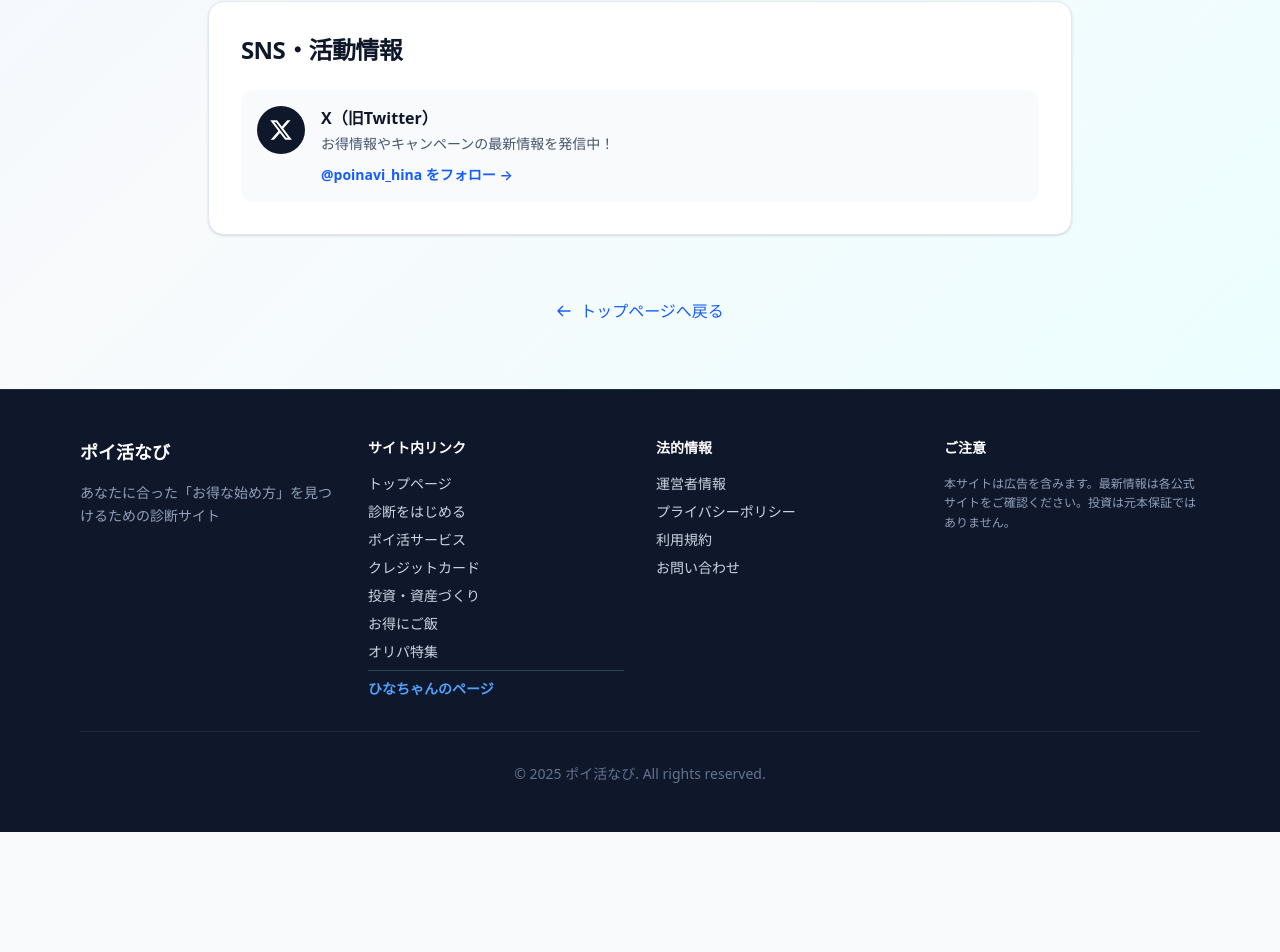
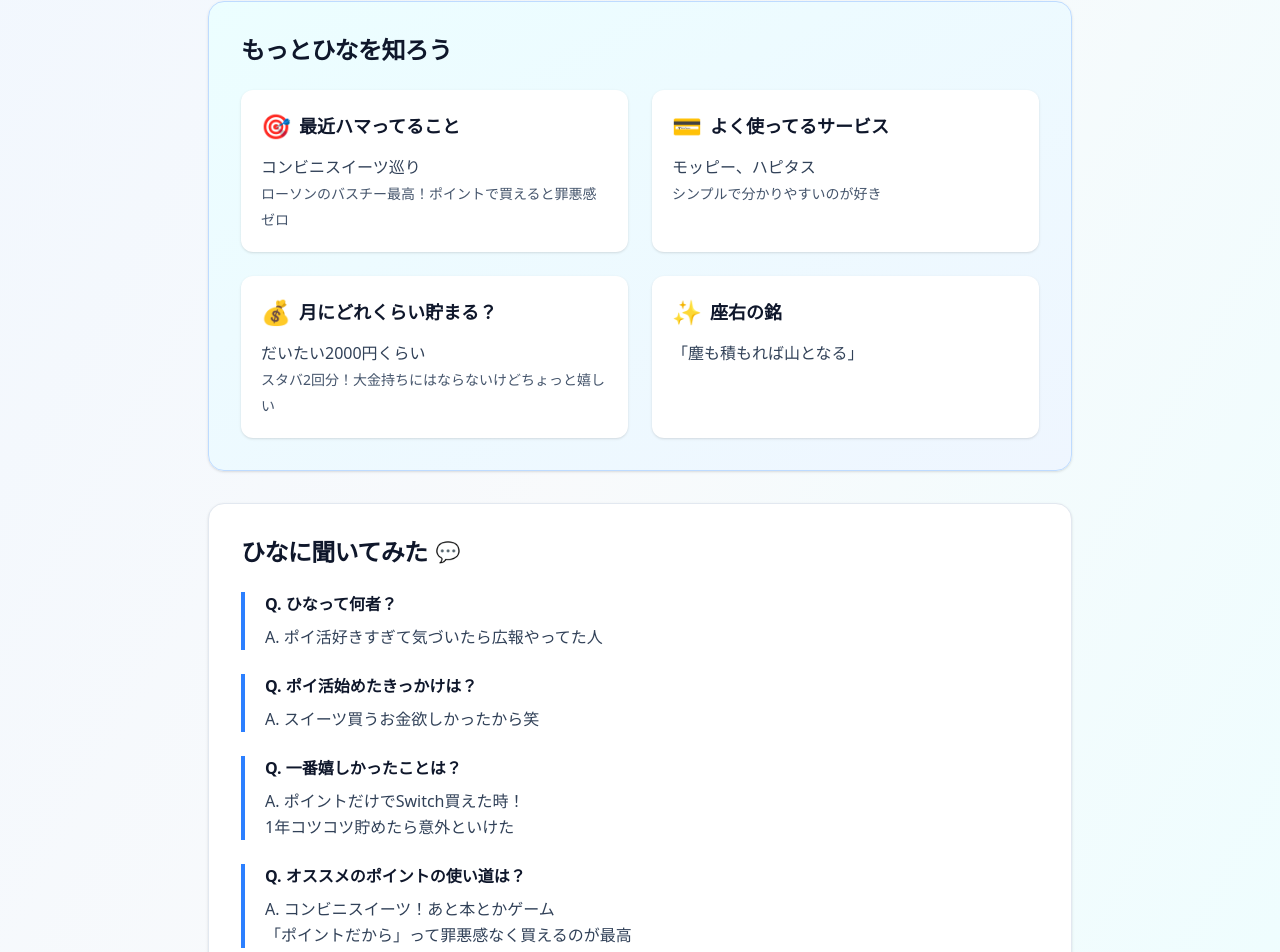
Before and after one commit to haruvv/poi-hub, a Next.js app: page /hina in a window 1280 px wide. Shown: the part 822-1774 px from the top of the page. Before the commit the page ends 1654 px from the top, so only its background shows below. Built offline with nearby package versions, Linux system fonts and the light colour scheme.

Commit message:
feat: ひなちゃんページにプロフィール詳細とQ&Aセクションを追加

```diff
--- a/app/hina/page.tsx
+++ b/app/hina/page.tsx
@@ -106,6 +106,128 @@ export default function HinaPage() {
           </div>
         </section>
 
+        {/* プロフィール詳細 */}
+        <section className="bg-gradient-to-br from-cyan-50 to-blue-50 rounded-2xl border border-blue-200 p-6 sm:p-8 shadow-sm">
+          <h2 className="text-2xl font-bold text-slate-900 mb-6 tracking-tight">
+            もっとひなを知ろう
+          </h2>
+
+          <div className="grid sm:grid-cols-2 gap-6">
+            <div className="bg-white rounded-xl p-5 shadow-sm">
+              <h3 className="text-lg font-bold text-slate-900 mb-3 flex items-center gap-2">
+                <span className="text-2xl">🎯</span>
+                最近ハマってること
+              </h3>
+              <p className="text-slate-700 leading-relaxed">
+                コンビニスイーツ巡り
+                <br />
+                <span className="text-sm text-slate-600">
+                  ローソンのバスチー最高！ポイントで買えると罪悪感ゼロ
+                </span>
+              </p>
+            </div>
+
+            <div className="bg-white rounded-xl p-5 shadow-sm">
+              <h3 className="text-lg font-bold text-slate-900 mb-3 flex items-center gap-2">
+                <span className="text-2xl">💳</span>
+                よく使ってるサービス
+              </h3>
+              <p className="text-slate-700 leading-relaxed">
+                モッピー、ハピタス
+                <br />
+                <span className="text-sm text-slate-600">
+                  シンプルで分かりやすいのが好き
+                </span>
+              </p>
+            </div>
+
+            <div className="bg-white rounded-xl p-5 shadow-sm">
+              <h3 className="text-lg font-bold text-slate-900 mb-3 flex items-center gap-2">
+                <span className="text-2xl">💰</span>
+                月にどれくらい貯まる？
+              </h3>
+              <p className="text-slate-700 leading-relaxed">
+                だいたい2000円くらい
+                <br />
+                <span className="text-sm text-slate-600">
+                  スタバ2回分！大金持ちにはならないけどちょっと嬉しい
+                </span>
+              </p>
+            </div>
+
+            <div className="bg-white rounded-xl p-5 shadow-sm">
+              <h3 className="text-lg font-bold text-slate-900 mb-3 flex items-center gap-2">
+                <span className="text-2xl">✨</span>
+                座右の銘
+              </h3>
+              <p className="text-slate-700 leading-relaxed">
+                「塵も積もれば山となる」
+              </p>
+            </div>
+          </div>
+        </section>
+
+        {/* Q&A */}
+        <section className="bg-white rounded-2xl border border-slate-200 p-6 sm:p-8 shadow-sm">
+          <h2 className="text-2xl font-bold text-slate-900 mb-6 tracking-tight flex items-center gap-2">
+            ひなに聞いてみた
+            <span className="text-xl">💬</span>
+          </h2>
+
+          <div className="space-y-6">
+            <div className="border-l-4 border-blue-500 pl-5">
+              <h3 className="font-bold text-slate-900 mb-2">
+                Q. ひなって何者？
+              </h3>
+              <p className="text-slate-700 leading-relaxed">
+                A. ポイ活好きすぎて気づいたら広報やってた人
+              </p>
+            </div>
+
+            <div className="border-l-4 border-blue-500 pl-5">
+              <h3 className="font-bold text-slate-900 mb-2">
+                Q. ポイ活始めたきっかけは？
+              </h3>
+              <p className="text-slate-700 leading-relaxed">
+                A. スイーツ買うお金欲しかったから笑
+              </p>
+            </div>
+
+            <div className="border-l-4 border-blue-500 pl-5">
+              <h3 className="font-bold text-slate-900 mb-2">
+                Q. 一番嬉しかったことは？
+              </h3>
+              <p className="text-slate-700 leading-relaxed">
+                A. ポイントだけでSwitch買えた時！
+                <br />
+                1年コツコツ貯めたら意外といけた
+              </p>
+            </div>
+
+            <div className="border-l-4 border-blue-500 pl-5">
+              <h3 className="font-bold text-slate-900 mb-2">
+                Q. オススメのポイントの使い道は？
+              </h3>
+              <p className="text-slate-700 leading-relaxed">
+                A. コンビニスイーツ！あと本とかゲーム
+                <br />
+                「ポイントだから」って罪悪感なく買えるのが最高
+              </p>
+            </div>
+
+            <div className="border-l-4 border-blue-500 pl-5">
+              <h3 className="font-bold text-slate-900 mb-2">
+                Q. 続けるコツは？
+              </h3>
+              <p className="text-slate-700 leading-relaxed">
+                A. 無理しないこと！
+                <br />
+                「絶対毎日やる！」とか決めると疲れるから、思い出した時にやるくらいでOK
+              </p>
+            </div>
+          </div>
+        </section>
+
         {/* SNS・活動情報 */}
         <section className="bg-white rounded-2xl border border-slate-200 p-6 sm:p-8 shadow-sm">
           <h2 className="text-2xl font-bold text-slate-900 mb-6 tracking-tight">
```
